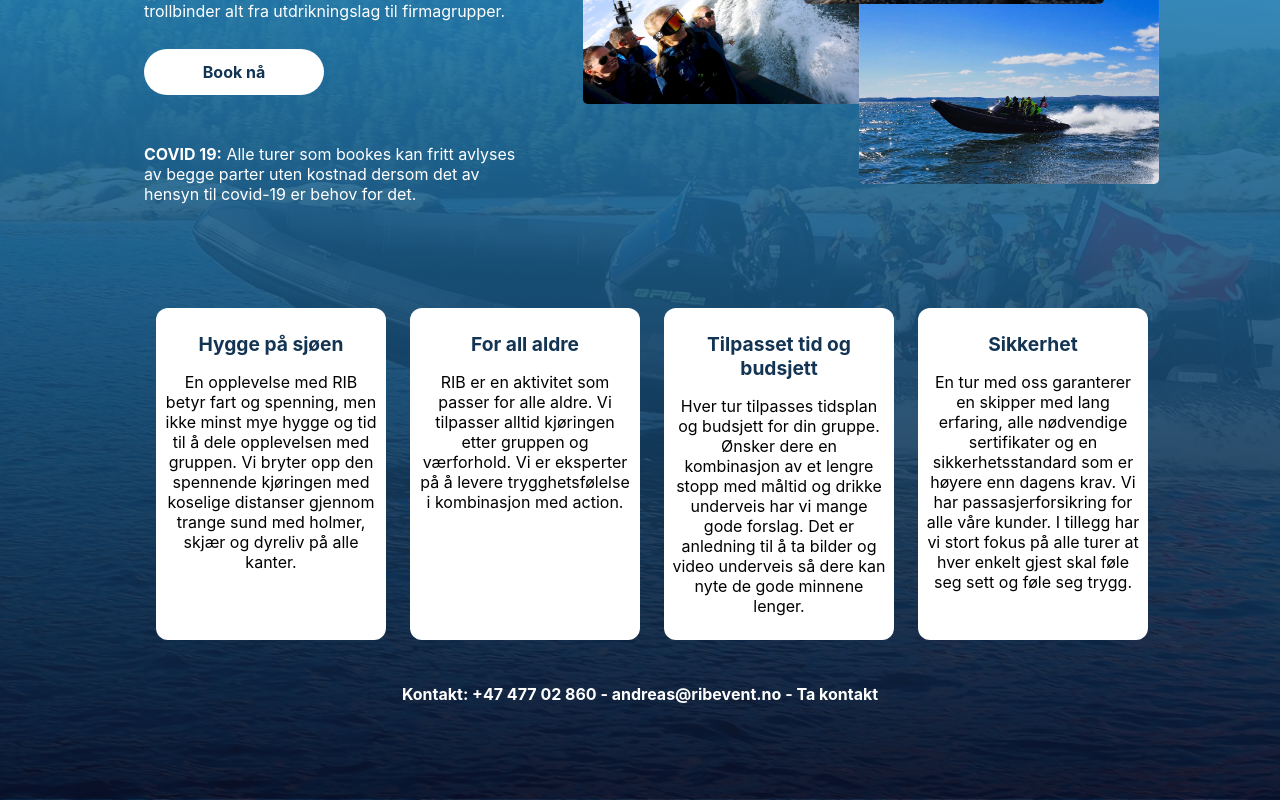
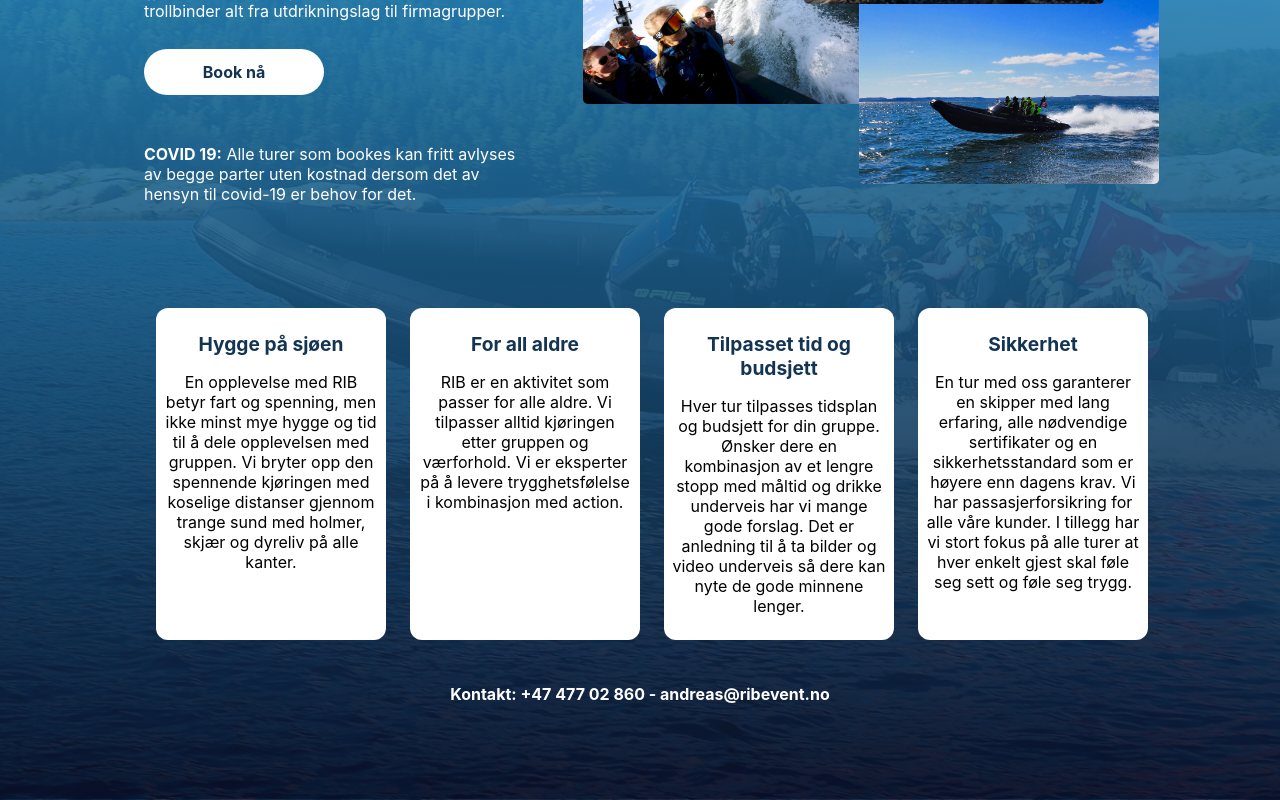
Before and after one commit to FredrikOseberg/ribevent, a React (Create React App) app: page / in a window 1280 px wide. Shown: the part 354-1154 px from the top of the page. Built offline with nearby package versions, Linux system fonts and the light colour scheme.

Commit message:
fix: remove text

```diff
--- a/src/Head/Head.js
+++ b/src/Head/Head.js
@@ -85,7 +85,7 @@ const Head = () => {
         <p
           style={{ color: '#fff', fontWeight: 'bold', marginTop: '2rem' }}
         >
-          Kontakt: +47 477 02 860 - andreas@ribevent.no - Ta kontakt
+          Kontakt: +47 477 02 860 - andreas@ribevent.no
         </p>
       </div>
     </div>
```
